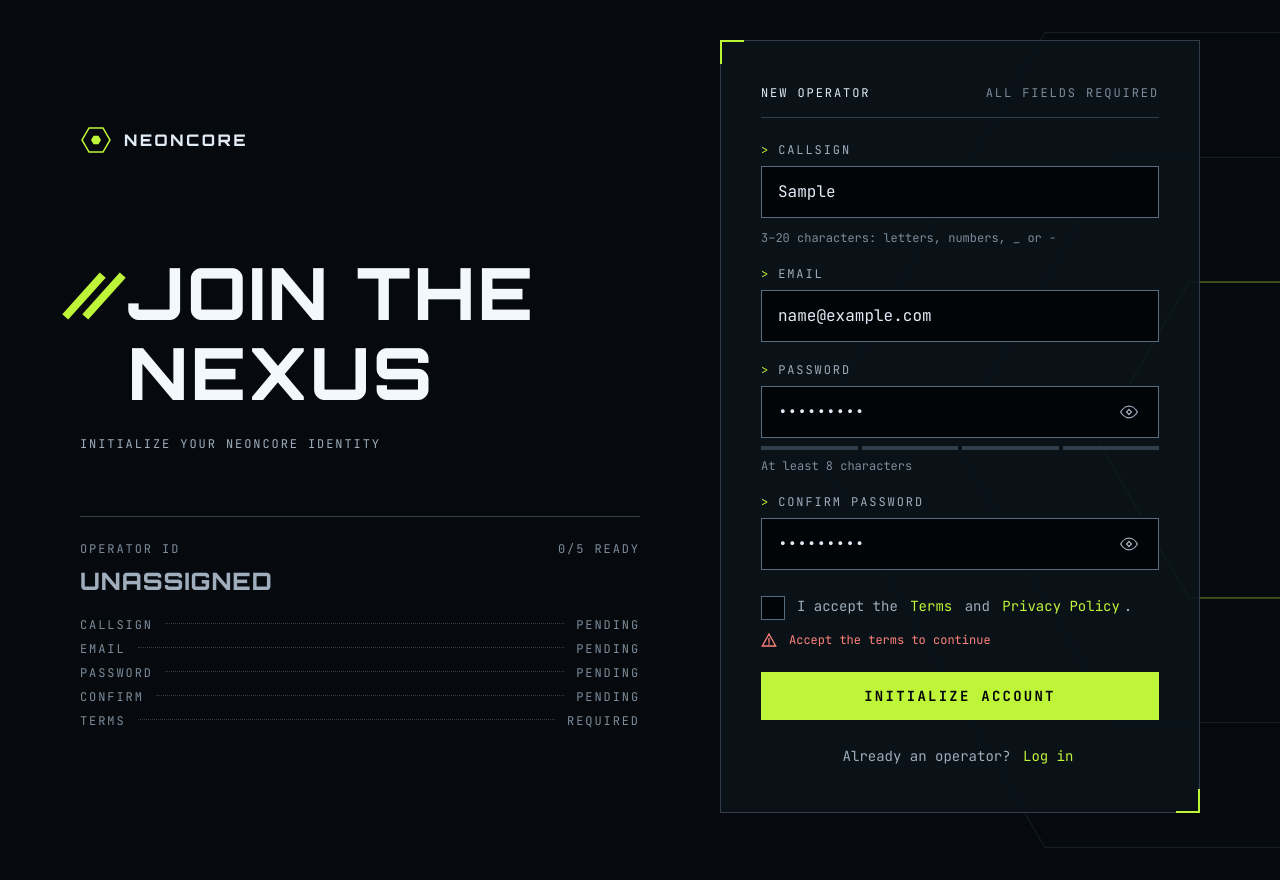
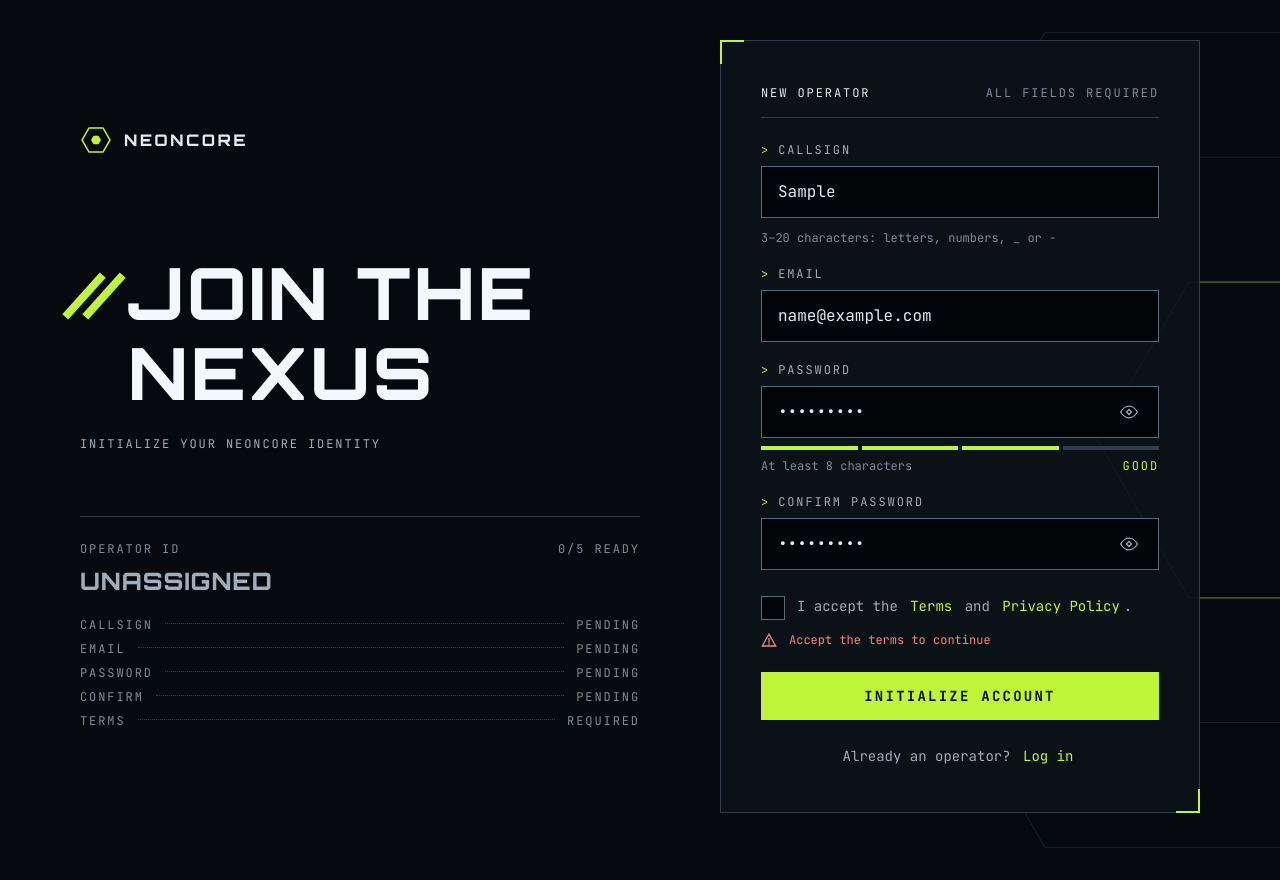
Before and after one commit to mostafasafa021/NEONCORE-Platform-Sign-Up-Form, a React (Vite) app: page / in a window 1280 px wide. Both pictures are taken after typing "Sample", "name@example.com", "Sample123", "Sample123" into the empty fields and a click on the button "INITIALIZE ACCOUNT". Built offline with nearby package versions, Linux system fonts and the light colour scheme.

Commit message:
implemented the password strength check meter

```diff
--- a/src/App.jsx
+++ b/src/App.jsx
@@ -4,8 +4,9 @@ import eyeIcon from "./assets/images/icon-eye.svg";
 import alertIcon from "./assets/images/icon-alert.svg";
 import eyeIconOff from "./assets/images/icon-eye-off.svg";
 import tickIcon from "./assets/images/icon-tick-16.svg";
+import successTickIcon from "./assets/images/icon-tick-20.svg";
 import "./App.css";
-import { useState } from "react";
+import { use, useState } from "react";
 
 const operatorRows = [
   ["Callsign", "Pending"],
@@ -14,6 +15,13 @@ const operatorRows = [
   ["Confirm", "Pending"],
   ["Terms", "Required"],
 ];
+
+const passwordStrengthLevels = {
+  Weak: { bars: 1, color: "bg-red-400", textColor: "text-red-400" },
+  Fair: { bars: 2, color: "bg-amber-400", textColor: "text-amber-400" },
+  Good: { bars: 3, color: "bg-lime-500", textColor: "text-lime-500" },
+  Strong: { bars: 4, color: "bg-lime-700", textColor: "text-lime-700" },
+};
 
 const inputClasses =
   "mt-2 min-h-13 w-full border border-neutral-600 bg-navy-950 px-4 py-3 font-jetbrains text-inputs text-neutral-100 placeholder:text-neutral-500 focus-visible:border-lime-500 focus-visible:outline-2 focus-visible:outline-lime-500 focus-visible:outline-offset-3 hover:border-neutral-50 transition-color";
@@ -52,6 +60,7 @@ function App() {
 
   const [showPassword, setShowPassword] = useState(false);
   const [showConfirmPassword, setShowConfirmPassword] = useState(false);
+  const [passwordStrength, setPasswordStrength] = useState(null);
 
   function handleChange(event) {
     const { name, type, value, checked } = event.target;
@@ -114,6 +123,34 @@ function App() {
       setError("terms", false, "");
     }
   }
+
+  function checkPasswordStrength(password) {
+    const scoreLabels = ["Weak", "Fair", "Good", "Strong"];
+    let score = 0;
+    const passMinimun = password.length >= 8;
+    if (password.length >= 16) {
+      score++;
+    }
+
+    if (password.length >= 20) {
+      score++;
+    }
+
+    if (/[a-z]/.test(password) && /[A-Z]/.test(password) && passMinimun) {
+      score++;
+    }
+
+    if (/[0-9]/.test(password) && passMinimun) {
+      score++;
+    }
+
+    if (/[^a-zA-Z0-9 ]/.test(password) && passMinimun) {
+      score++;
+    }
+    return scoreLabels[score];
+  }
+
+  const strength = passwordStrengthLevels[passwordStrength];
 
   return (
     <main className="relative isolate min-h-screen overflow-hidden bg-neutral-950 p-4 text-neutral-50 md:p-10">
@@ -220,6 +257,7 @@ function App() {
                   <span className="text-lime-500">&gt;</span>
                   Callsign
                 </label>
+                <div className="relative">
                   <input
                     id="callsign"
                     name="callsign"
@@ -228,8 +266,9 @@ function App() {
                     autoComplete="nickname"
                     value={formData.callsign}
                     onChange={handleChange}
-                  className={inputClasses}
+                    className={`${inputClasses} pr-12`}
                   />
+                </div>
                 {errors.callsign.isError ? (
                   <p className="preset-7 mt-3 text-red-400 flex items-center gap-3">
                     <img
@@ -255,6 +294,7 @@ function App() {
                   <span className="text-lime-500">&gt;</span>
                   Email
                 </label>
+                <div className="relative">
                   <input
                     id="email"
                     name="email"
@@ -263,8 +303,9 @@ function App() {
                     autoComplete="email"
                     value={formData.email}
                     onChange={handleChange}
-                  className={inputClasses}
+                    className={`${inputClasses} pr-12`}
                   />
+                </div>
                 {errors.email.isError && (
                   <p className="preset-7 mt-3 text-red-400 flex items-center gap-3">
                     <img
@@ -293,8 +334,16 @@ function App() {
                     type={showPassword ? "text" : "password"}
                     autoComplete="new-password"
                     value={formData.password}
-                    onChange={handleChange}
-                    className={`${inputClasses} pr-12`}
+                    onChange={(event) => {
+                      handleChange(event);
+                      setPasswordStrength(
+                        checkPasswordStrength(event.target.value),
+                      );
+                      if (event.target.value.length < 1) {
+                        setPasswordStrength(null);
+                      }
+                    }}
+                    className={`${inputClasses} pr-20`}
                   />
                   <button
                     type="button"
@@ -319,14 +368,24 @@ function App() {
                     )}
                   </button>
                 </div>
-                <div aria-hidden="true" className="mt-2 grid grid-cols-4 gap-1">
-                  <span className="h-1 bg-neutral-700" />
-                  <span className="h-1 bg-neutral-700" />
-                  <span className="h-1 bg-neutral-700" />
-                  <span className="h-1 bg-neutral-700" />
+                <div className="relative mt-2 grid grid-cols-4 gap-1">
+                  {Array.from({ length: 4 }, (_, index) => (
+                    <span
+                      key={index}
+                      aria-hidden="true"
+                      className={`h-1 ${strength && index < strength.bars ? strength.color : "bg-neutral-700"}`}
+                    />
+                  ))}
+                  {strength && (
+                    <span
+                      className={`preset-6 absolute -bottom-6 right-0 ${strength.textColor}`}
+                    >
+                      {passwordStrength}
+                    </span>
+                  )}
                 </div>
                 {errors.password.isError ? (
-                  <p className="preset-7 mt-2 text-red-400 flex items-center gap-3">
+                  <p className="preset-7 mt-2 flex items-center gap-3 pr-16 text-red-400">
                     <img
                       src={alertIcon}
                       alt=""
@@ -358,14 +417,12 @@ function App() {
                     autoComplete="new-password"
                     value={formData.confirmPassword}
                     onChange={handleChange}
-                    className={`${inputClasses} pr-12`}
+                    className={`${inputClasses} pr-20`}
                   />
                   <button
                     type="button"
                     aria-label="Show confirm password"
-                    onClick={() =>
-                      setShowConfirmPassword((prev) => !prev)
-                    }
+                    onClick={() => setShowConfirmPassword((prev) => !prev)}
                     className="absolute right-3 top-1/2 mt-1 -translate-y-1/2 p-2 cursor-pointer focus-visible:border-2 focus-visible:border-lime-500 focus-visible:outline-none"
                   >
                     {showConfirmPassword ? (
```
Lines whose indentation alone changed are shown as unchanged.
